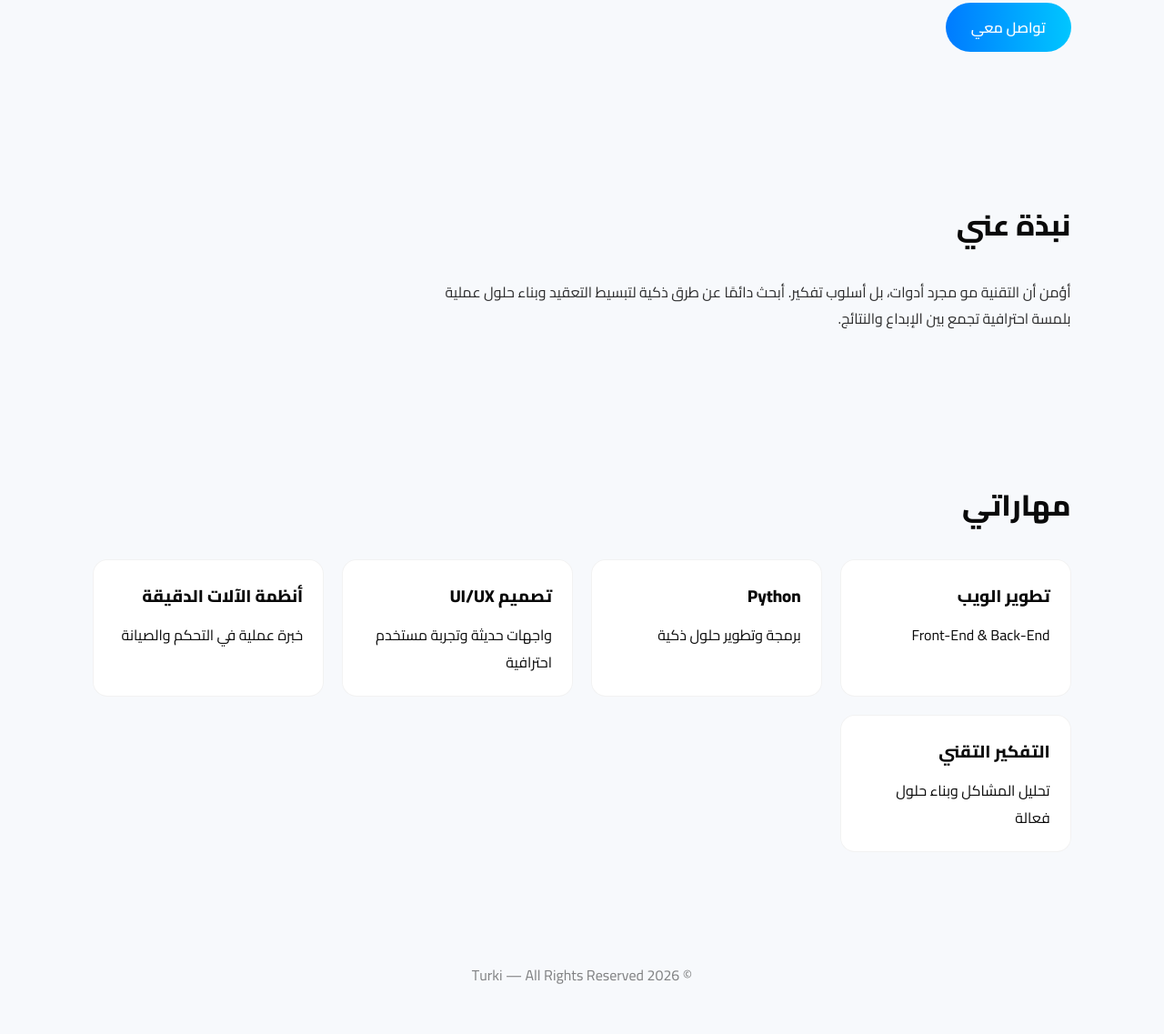
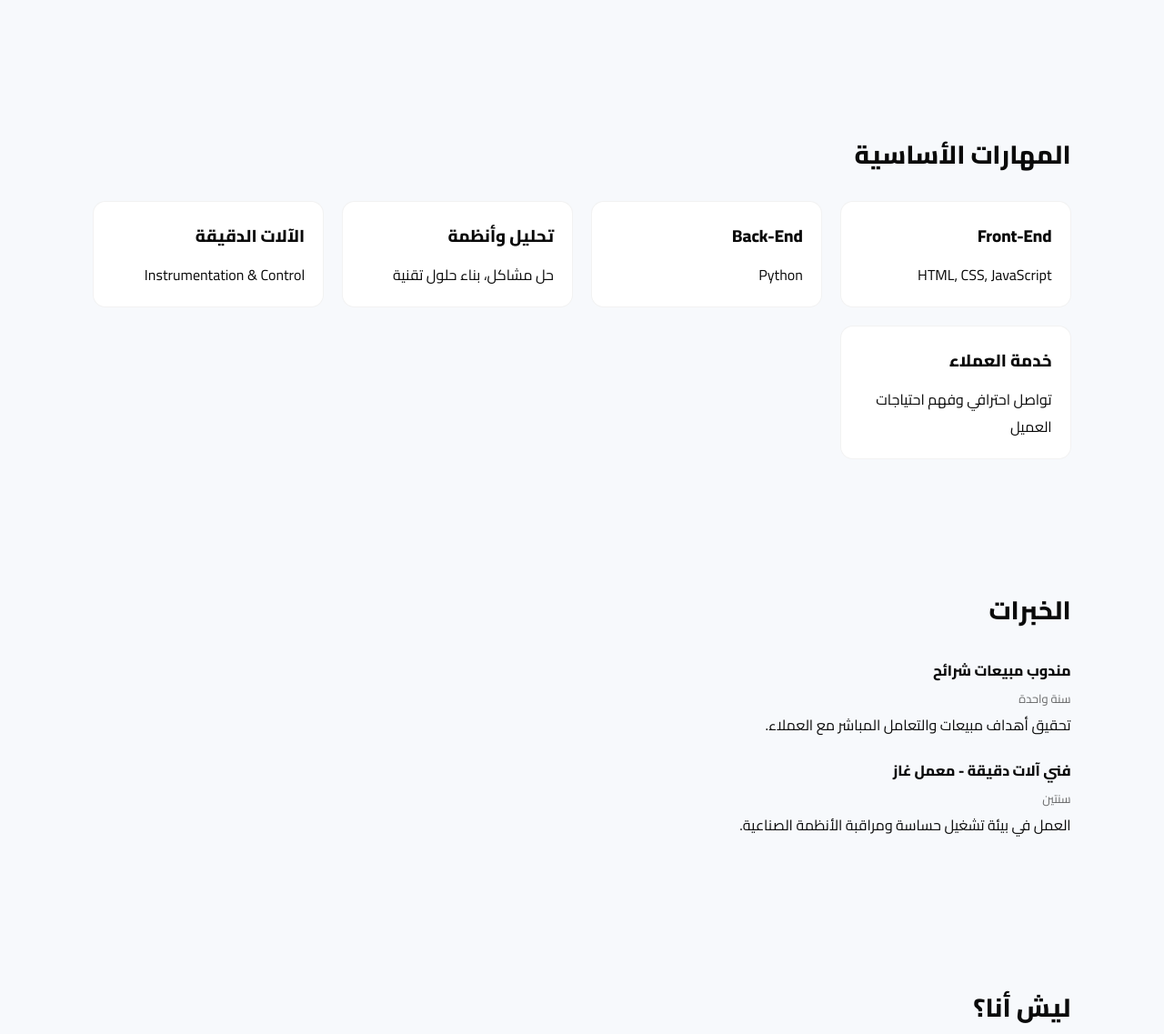
Before and after one commit to turki162/turki-website, a plain HTML site: page index.html in a window 1280 px wide. Shown: the part 504-1641 px from the top of the page at 91% size. Drawn offline with Linux system fonts and the light colour scheme.

Commit message:
index.html

```diff
--- a/index.html
+++ b/index.html
@@ -3,7 +3,7 @@
 <head>
 <meta charset="UTF-8">
 <meta name="viewport" content="width=device-width, initial-scale=1.0">
-<title>Turki | Personal</title>
+<title>Turki | Portfolio</title>
 
 <link href="https://fonts.googleapis.com/css2?family=Cairo:wght@300;400;600;800&display=swap" rel="stylesheet">
 
@@ -18,122 +18,99 @@
 body {
     background: #f7f9fc;
     color: #0a0a0a;
-    overflow-x: hidden;
-}
-
-/* Glow */
-body::before {
-    content: "";
-    position: fixed;
-    width: 600px;
-    height: 600px;
-    background: radial-gradient(circle, rgba(0,140,255,0.15), transparent);
-    top: -100px;
-    left: -100px;
-    z-index: -1;
 }
 
 /* Header */
 header {
-    padding: 40px 8%;
+    padding: 30px 8%;
     display: flex;
     justify-content: space-between;
+    align-items: center;
 }
 
 .logo {
-    font-size: 24px;
     font-weight: 800;
+    font-size: 22px;
 }
 
 /* Hero */
 .hero {
     padding: 80px 8%;
-    animation: fadeUp 1s ease;
 }
 
 .hero h1 {
-    font-size: 52px;
-    font-weight: 800;
+    font-size: 48px;
+    line-height: 1.3;
 }
 
-.hero h1 span {
-    background: linear-gradient(90deg, #007bff, #00c6ff);
+.hero span {
+    background: linear-gradient(90deg,#007bff,#00c6ff);
     -webkit-background-clip: text;
     color: transparent;
 }
 
 .hero p {
     margin-top: 15px;
-    font-size: 18px;
     max-width: 600px;
     opacity: 0.7;
 }
 
-/* Button */
 .btn {
     display: inline-block;
     margin-top: 25px;
     padding: 12px 28px;
     border-radius: 30px;
-    background: linear-gradient(90deg, #007bff, #00c6ff);
+    background: linear-gradient(90deg,#007bff,#00c6ff);
     color: white;
     text-decoration: none;
-    font-weight: 600;
     transition: 0.3s;
 }
 
 .btn:hover {
-    transform: translateY(-4px) scale(1.03);
-    box-shadow: 0 10px 30px rgba(0,123,255,0.3);
+    transform: translateY(-3px);
 }
 
 /* Sections */
 section {
-    padding: 80px 8%;
+    padding: 70px 8%;
 }
 
 .section-title {
-    font-size: 32px;
+    font-size: 28px;
     font-weight: 800;
-    margin-bottom: 30px;
+    margin-bottom: 25px;
 }
 
-/* About */
-.about {
-    max-width: 700px;
-    line-height: 1.8;
-    opacity: 0.85;
-}
-
-/* Skills */
-.skills {
+/* Grid */
+.grid {
     display: grid;
-    grid-template-columns: repeat(auto-fit, minmax(220px, 1fr));
+    grid-template-columns: repeat(auto-fit,minmax(250px,1fr));
     gap: 20px;
 }
 
-.skill {
+.card {
     background: white;
-    padding: 22px;
-    border-radius: 16px;
+    padding: 20px;
+    border-radius: 14px;
     border: 1px solid rgba(0,0,0,0.05);
-    transition: 0.3s;
-    opacity: 0;
-    transform: translateY(20px);
 }
 
-.skill.show {
-    opacity: 1;
-    transform: translateY(0);
+.card h3 {
+    margin-bottom: 10px;
 }
 
-.skill:hover {
-    transform: translateY(-6px);
-    box-shadow: 0 15px 40px rgba(0,0,0,0.08);
+/* Experience */
+.exp {
+    margin-bottom: 20px;
 }
 
-.skill h3 {
-    margin-bottom: 10px;
+.exp h4 {
+    font-weight: 700;
+}
+
+.exp span {
+    font-size: 13px;
+    opacity: 0.6;
 }
 
 /* Footer */
@@ -142,18 +119,6 @@ footer {
     padding: 40px;
     opacity: 0.5;
 }
-
-/* Animations */
-@keyframes fadeUp {
-    from {
-        opacity: 0;
-        transform: translateY(30px);
-    }
-    to {
-        opacity: 1;
-        transform: translateY(0);
-    }
-}
 </style>
 </head>
 
@@ -161,74 +126,95 @@ footer {
 
 <header>
     <div class="logo">TURKI</div>
+    <a href="mailto:trke_max@icloud.com" class="btn">توظيفي</a>
 </header>
 
 <section class="hero">
-    <h1>أبني تجربة <span>تقنية</span><br>تتكلم عني بدون شرح</h1>
+    <h1>
+        مطور <span>تقني</span><br>
+        أبني حلول عملية وسريعة التنفيذ
+    </h1>
     <p>
-        شغوف بالتقنية، أركز على التفاصيل اللي تصنع الفرق. أدمج بين الأداء العالي والتصميم الجريء
-        لصناعة تجربة رقمية نظيفة، قوية، ولا تُنسى.
+        خبرة في خدمة العملاء والأنظمة التقنية، مع خلفية في الآلات الدقيقة.
+        أركز على تقديم حلول ذكية، قابلة للتطبيق، وتحقق نتائج فعلية في بيئة العمل.
     </p>
-    <a href="mailto:trke_max@icloud.com" class="btn">تواصل معي</a>
+    <a href="mailto:trke_max@icloud.com" class="btn">تواصل مباشر</a>
 </section>
 
 <section>
-    <div class="section-title">نبذة عني</div>
-    <div class="about">
-        أؤمن أن التقنية مو مجرد أدوات، بل أسلوب تفكير. أبحث دائمًا عن طرق ذكية لتبسيط التعقيد
-        وبناء حلول عملية بلمسة احترافية تجمع بين الإبداع والنتائج.
+    <div class="section-title">المهارات الأساسية</div>
+    <div class="grid">
+
+        <div class="card">
+            <h3>Front-End</h3>
+            <p>HTML, CSS, JavaScript</p>
+        </div>
+
+        <div class="card">
+            <h3>Back-End</h3>
+            <p>Python</p>
+        </div>
+
+        <div class="card">
+            <h3>تحليل وأنظمة</h3>
+            <p>حل مشاكل، بناء حلول تقنية</p>
+        </div>
+
+        <div class="card">
+            <h3>الآلات الدقيقة</h3>
+            <p>Instrumentation & Control</p>
+        </div>
+
+        <div class="card">
+            <h3>خدمة العملاء</h3>
+            <p>تواصل احترافي وفهم احتياجات العميل</p>
+        </div>
+
     </div>
 </section>
 
 <section>
-    <div class="section-title">مهاراتي</div>
-    <div class="skills">
+    <div class="section-title">الخبرات</div>
 
-        <div class="skill">
-            <h3>تطوير الويب</h3>
-            <p>Front-End & Back-End</p>
+    <div class="exp">
+        <h4>مندوب مبيعات شرائح</h4>
+        <span>سنة واحدة</span>
+        <p>تحقيق أهداف مبيعات والتعامل المباشر مع العملاء.</p>
+    </div>
+
+    <div class="exp">
+        <h4>فني آلات دقيقة - معمل غاز</h4>
+        <span>سنتين</span>
+        <p>العمل في بيئة تشغيل حساسة ومراقبة الأنظمة الصناعية.</p>
+    </div>
+
+</section>
+
+<section>
+    <div class="section-title">ليش أنا؟</div>
+    <div class="grid">
+
+        <div class="card">
+            <h3>تنفيذ سريع</h3>
+            <p>أحول الأفكار إلى نتائج بدون تعقيد.</p>
         </div>
 
-        <div class="skill">
-            <h3>Python</h3>
-            <p>برمجة وتطوير حلول ذكية</p>
+        <div class="card">
+            <h3>تفكير عملي</h3>
+            <p>أركز على الحلول الواقعية مو النظرية.</p>
         </div>
 
-        <div class="skill">
-            <h3>تصميم UI/UX</h3>
-            <p>واجهات حديثة وتجربة مستخدم احترافية</p>
-        </div>
-
-        <div class="skill">
-            <h3>أنظمة الآلات الدقيقة</h3>
-            <p>خبرة عملية في التحكم والصيانة</p>
-        </div>
-
-        <div class="skill">
-            <h3>التفكير التقني</h3>
-            <p>تحليل المشاكل وبناء حلول فعالة</p>
+        <div class="card">
+            <h3>تواصل قوي</h3>
+            <p>أفهم احتياج العمل بسرعة وأتفاعل معه.</p>
         </div>
 
     </div>
 </section>
 
 <footer>
-    © 2026 Turki — All Rights Reserved
+    © 2026 Turki — جاهز لفرص جديدة
 </footer>
-
-<script>
-/* Scroll Animation */
-const skills = document.querySelectorAll('.skill');
-
-window.addEventListener('scroll', () => {
-    skills.forEach((el) => {
-        const top = el.getBoundingClientRect().top;
-        if (top < window.innerHeight - 50) {
-            el.classList.add('show');
-        }
-    });
-});
-</script>
 
 </body>
 </html>
```
